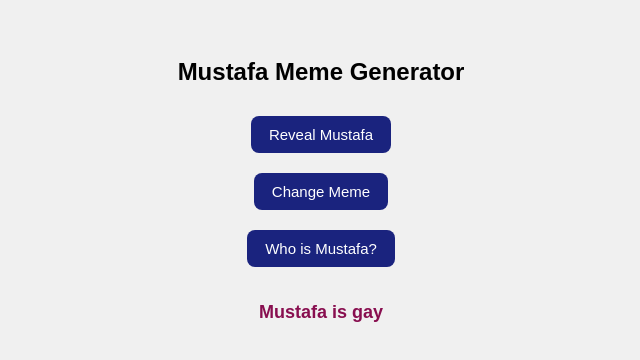
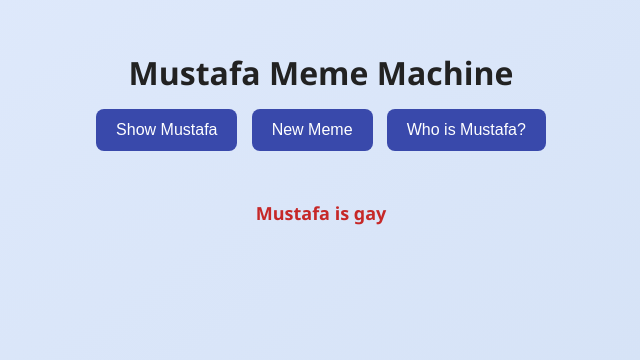
Before and after one commit to TZKE/StuddyingProgrmme1, a plain HTML site: page index.html in a window 1280 px wide. Both pictures are taken after a click on the button "Who is Mustafa?". Shown: the whole page, without its empty margins (319-959 px from the left). Drawn offline with Linux system fonts and the light colour scheme.

Commit message:
Update index.html
Hh

```diff
--- a/index.html
+++ b/index.html
@@ -2,95 +2,110 @@
 <html lang="en">
 <head>
   <meta charset="UTF-8">
-    <title>Mustafa Meme Site</title>
+  <title>Mustafa Meme Machine</title>
+  <meta name="viewport" content="width=device-width, initial-scale=1.0">
   <style>
     body {
-            background: #f0f0f0;
-            font-family: Arial, sans-serif;
+      margin: 0;
+      font-family: 'Segoe UI', sans-serif;
+      background: linear-gradient(to bottom right, #e0eafc, #cfdef3);
       display: flex;
       flex-direction: column;
       align-items: center;
+      justify-content: flex-start;
+      min-height: 100vh;
       padding: 30px;
+    }
+
+    h1 {
+      margin-bottom: 10px;
+      color: #222;
+    }
+
+    .buttons {
+      margin-bottom: 20px;
+    }
+
+    button {
+      margin: 5px;
+      padding: 12px 20px;
+      font-size: 16px;
+      border: none;
+      border-radius: 8px;
+      background-color: #3949ab;
+      color: white;
+      cursor: pointer;
+      transition: 0.3s;
+    }
+
+    button:hover {
+      background-color: #1a237e;
     }
 
     .meme-container {
       position: relative;
-            width: 320px;
-            max-width: 90%;
-            margin-top: 20px;
+      max-width: 360px;
+      width: 100%;
       display: none;
     }
 
     .meme-container img {
       width: 100%;
       border-radius: 12px;
-            box-shadow: 0 8px 16px rgba(0,0,0,0.2);
+      box-shadow: 0 10px 25px rgba(0,0,0,0.2);
     }
 
     .meme-text {
       position: absolute;
-            top: 12px;
+      top: 10px;
       left: 50%;
       transform: translateX(-50%);
       color: white;
       font-weight: bold;
-            font-size: 18px;
-            text-shadow: 2px 2px 4px #000;
+      font-size: 20px;
+      text-shadow: 2px 2px 5px black;
       text-align: center;
       width: 90%;
     }
 
-        button {
-            margin: 10px;
-            padding: 10px 18px;
-            font-size: 15px;
-            border: none;
-            background-color: #1a237e;
-            color: white;
-            border-radius: 8px;
-            cursor: pointer;
-        }
-
-        button:hover {
-            background-color: #3949ab;
-        }
-
-        .who-container {
+    .who {
       margin-top: 25px;
       font-size: 18px;
       font-weight: bold;
-            color: #880e4f;
+      color: #c62828;
       display: none;
     }
   </style>
 </head>
 <body>
 
-    <h2>Mustafa Meme Generator</h2>
+  <h1>Mustafa Meme Machine</h1>
 
-    <button onclick="revealMeme()">Reveal Mustafa</button>
-    <button onclick="generateMeme()">Change Meme</button>
+  <div class="buttons">
+    <button onclick="revealMeme()">Show Mustafa</button>
+    <button onclick="generateMeme()">New Meme</button>
     <button onclick="revealWho()">Who is Mustafa?</button>
+  </div>
 
   <div class="meme-container" id="memeContainer">
     <img src="mustafa.jpg" alt="Mustafa">
-        <div class="meme-text" id="memeText">First meme coming up...</div>
+    <div class="meme-text" id="memeText">First meme loading...</div>
   </div>
 
-    <div class="who-container" id="whoText">Mustafa is gay</div>
+  <div class="who" id="whoText">Mustafa is gay</div>
 
   <script>
     const memes = [
       "When Mustafa opens VS Code like it's a game",
-            "Mustafa be like: 'I didn't study, but got full mark'",
-            "When WiFi goes down and Mustafa starts coding offline",
-            "That face when the teacher says: 'group project'",
-            "Mustafa in class: 90% silent, 10% destroying people with one-liners"
+      "Mustafa be like: 'I didn't study... got 100%'",
+      "That moment when Mustafa touches the keyboard = magic",
+      "Mustafa doesn't debug... bugs fix themselves.",
+      "Mustafa is the only guy who can crash Google Docs offline."
     ];
 
     function revealMeme() {
       document.getElementById("memeContainer").style.display = "block";
-            generateMeme(); // show first meme immediately
+      generateMeme();
     }
 
     function generateMeme() {
```
Lines whose indentation alone changed are shown as unchanged.
